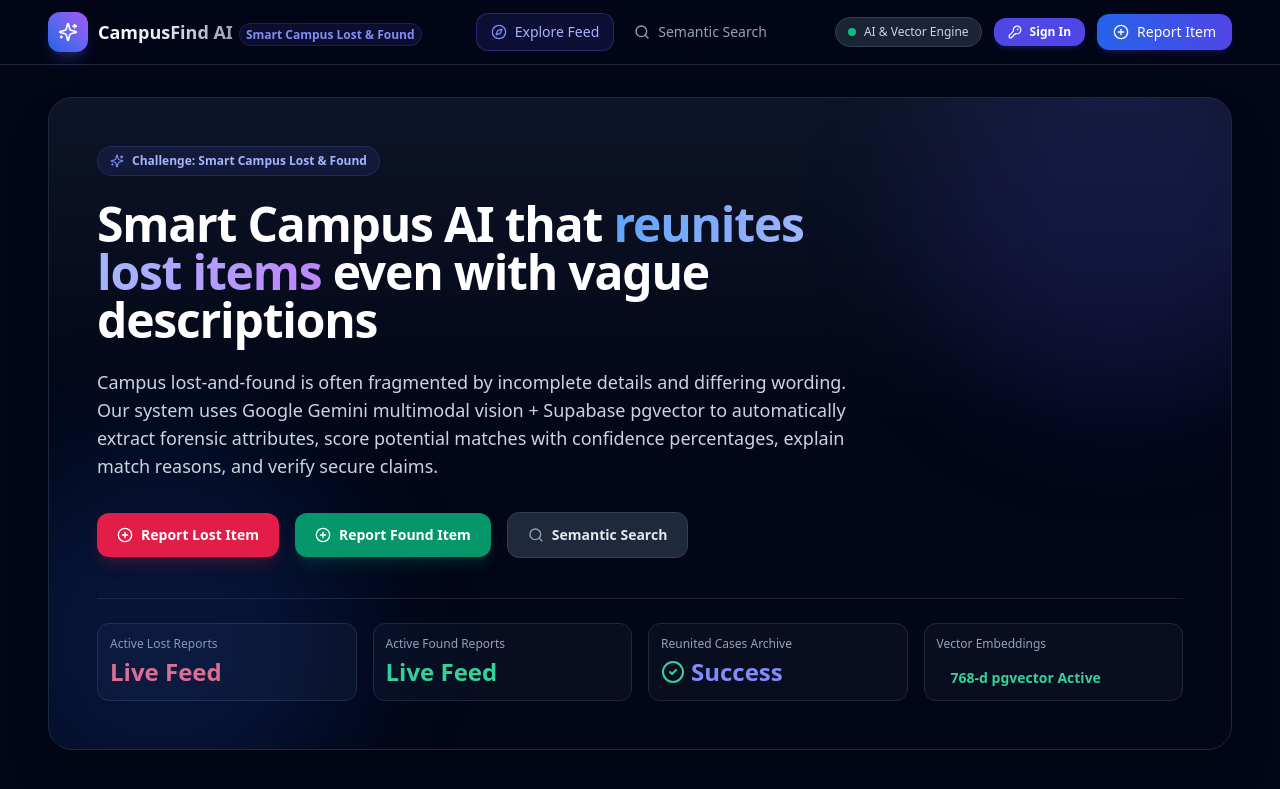
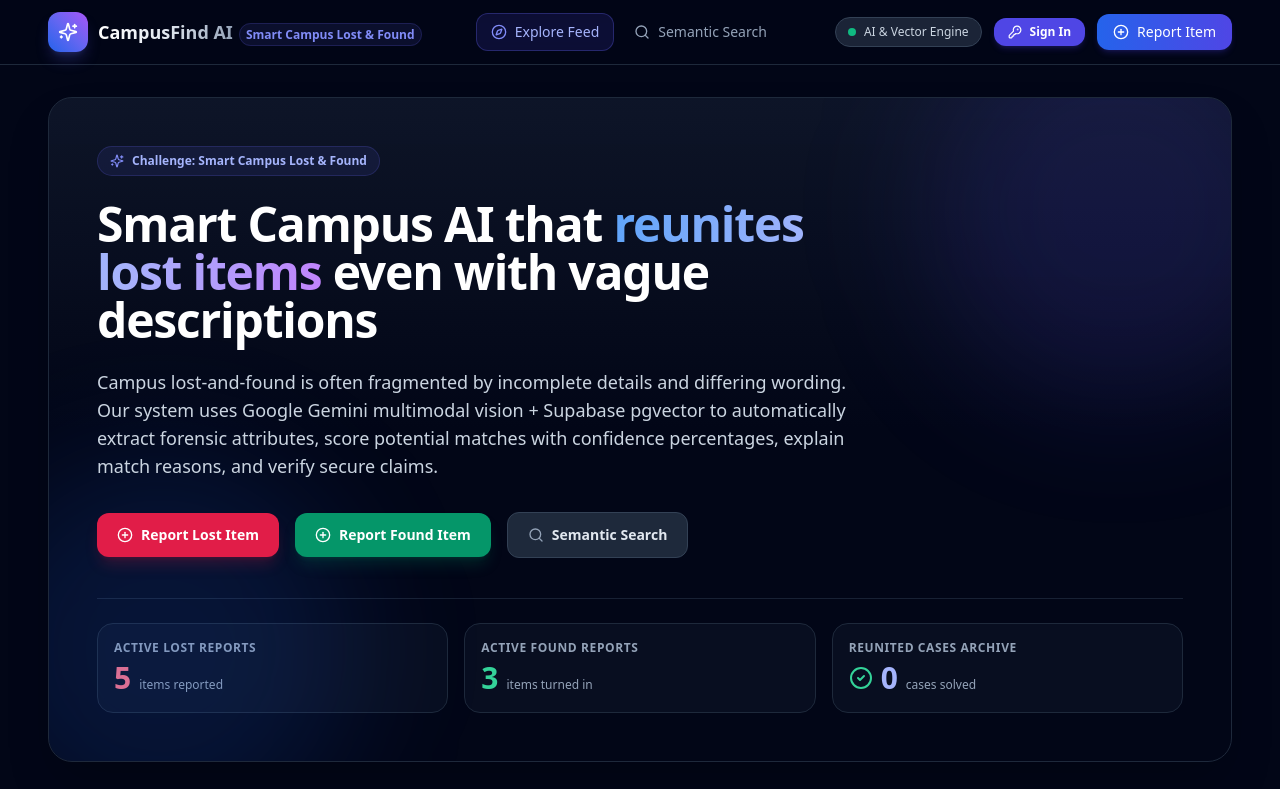
Before and after one commit to LarrenTrying/CampusFindForPromptWars, a Next.js app: page / in a window 1280 px wide. Shown: the top 789 px of the page. Built offline with nearby package versions, Linux system fonts and the light colour scheme; no server answers; the database is empty.

Commit message:
Update hero stats bar to display real-time counts for Lost, Found, and Resolved cases, remove vector embedding box

```diff
--- a/src/app/page.tsx
+++ b/src/app/page.tsx
@@ -40,6 +40,30 @@ export default function HomePage() {
   const [activeTab, setActiveTab] = useState<MainTab>("active_all");
   const [categoryFilter, setCategoryFilter] = useState<string>("All");
   const [searchQuery, setSearchQuery] = useState("");
+  const [stats, setStats] = useState({
+    lost: 0,
+    found: 0,
+    resolved: 0,
+  });
+
+  const fetchStats = async () => {
+    try {
+      const res = await fetch("/api/reports?status=all", {
+        cache: "no-store",
+        headers: { "Cache-Control": "no-cache, no-store" },
+      });
+      const data = await res.json();
+      if (data.success && Array.isArray(data.reports)) {
+        const all: Report[] = data.reports;
+        const lost = all.filter((r) => r.type === "lost" && r.status !== "resolved").length;
+        const found = all.filter((r) => r.type === "found" && r.status !== "resolved").length;
+        const resolved = all.filter((r) => r.status === "resolved").length;
+        setStats({ lost, found, resolved });
+      }
+    } catch (err) {
+      console.error("Failed to fetch stats:", err);
+    }
+  };
 
   const fetchReports = async () => {
     setLoading(true);
@@ -78,6 +102,10 @@ export default function HomePage() {
   };
 
   useEffect(() => {
+    fetchStats();
+  }, []);
+
+  useEffect(() => {
     fetchReports();
   }, [activeTab, categoryFilter]);
 
@@ -91,6 +119,7 @@ export default function HomePage() {
     try {
       await fetch("/api/seed", { method: "POST" });
       await fetchReports();
+      await fetchStats();
     } catch (e) {
       console.error(e);
       setLoading(false);
@@ -149,38 +178,52 @@ export default function HomePage() {
         </div>
 
         {/* Live System Stats Bar */}
-        <div className="mt-10 pt-6 border-t border-slate-800/80 grid grid-cols-2 sm:grid-cols-4 gap-4">
+        <div className="mt-10 pt-6 border-t border-slate-800/80 grid grid-cols-1 sm:grid-cols-3 gap-4">
           <button
             onClick={() => setActiveTab("lost")}
-            className="p-3 rounded-xl bg-slate-900/50 hover:bg-slate-900/80 border border-slate-800 text-left transition"
+            className={`p-4 rounded-2xl border text-left transition ${
+              activeTab === "lost"
+                ? "bg-rose-950/40 border-rose-500/50 shadow-lg shadow-rose-950/20"
+                : "bg-slate-900/50 hover:bg-slate-900/80 border-slate-800"
+            }`}
           >
-            <div className="text-xs text-slate-400">Active Lost Reports</div>
-            <div className="text-2xl font-bold text-rose-400 mt-1">Live Feed</div>
+            <div className="text-xs text-slate-400 font-semibold uppercase tracking-wider">Active Lost Reports</div>
+            <div className="text-3xl font-extrabold text-rose-400 mt-1 flex items-baseline gap-2">
+              <span>{stats.lost}</span>
+              <span className="text-xs font-medium text-slate-400 font-normal">items reported</span>
+            </div>
           </button>
+
           <button
             onClick={() => setActiveTab("found")}
-            className="p-3 rounded-xl bg-slate-900/50 hover:bg-slate-900/80 border border-slate-800 text-left transition"
+            className={`p-4 rounded-2xl border text-left transition ${
+              activeTab === "found"
+                ? "bg-emerald-950/40 border-emerald-500/50 shadow-lg shadow-emerald-950/20"
+                : "bg-slate-900/50 hover:bg-slate-900/80 border-slate-800"
+            }`}
           >
-            <div className="text-xs text-slate-400">Active Found Reports</div>
-            <div className="text-2xl font-bold text-emerald-400 mt-1">Live Feed</div>
+            <div className="text-xs text-slate-400 font-semibold uppercase tracking-wider">Active Found Reports</div>
+            <div className="text-3xl font-extrabold text-emerald-400 mt-1 flex items-baseline gap-2">
+              <span>{stats.found}</span>
+              <span className="text-xs font-medium text-slate-400 font-normal">items turned in</span>
+            </div>
           </button>
+
           <button
             onClick={() => setActiveTab("resolved")}
-            className="p-3 rounded-xl bg-slate-900/50 hover:bg-slate-900/80 border border-slate-800 text-left transition"
+            className={`p-4 rounded-2xl border text-left transition ${
+              activeTab === "resolved"
+                ? "bg-indigo-950/40 border-indigo-500/50 shadow-lg shadow-indigo-950/20"
+                : "bg-slate-900/50 hover:bg-slate-900/80 border-slate-800"
+            }`}
           >
-            <div className="text-xs text-slate-400">Reunited Cases Archive</div>
-            <div className="text-2xl font-bold text-indigo-400 mt-1 flex items-center gap-1.5">
-              <CheckCircle2 className="w-6 h-6 text-emerald-400" />
-              <span>Success</span>
+            <div className="text-xs text-slate-400 font-semibold uppercase tracking-wider">Reunited Cases Archive</div>
+            <div className="text-3xl font-extrabold text-indigo-300 mt-1 flex items-baseline gap-2">
+              <CheckCircle2 className="w-6 h-6 text-emerald-400 self-center" />
+              <span>{stats.resolved}</span>
+              <span className="text-xs font-medium text-slate-400 font-normal">cases solved</span>
             </div>
           </button>
-          <div className="p-3 rounded-xl bg-slate-900/50 border border-slate-800 flex flex-col justify-between">
-            <div className="text-xs text-slate-400">Vector Embeddings</div>
-            <div className="text-sm font-semibold text-emerald-400 flex items-center gap-1.5 mt-1">
-              <span className="w-2 h-2 rounded-full bg-emerald-400 animate-ping" />
-              <span>768-d pgvector Active</span>
-            </div>
-          </div>
         </div>
       </div>
 
```
